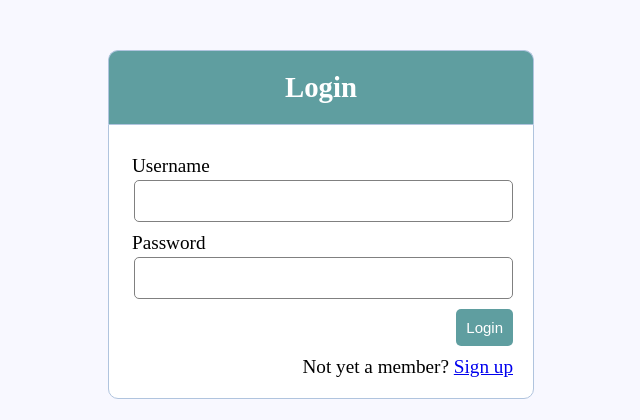
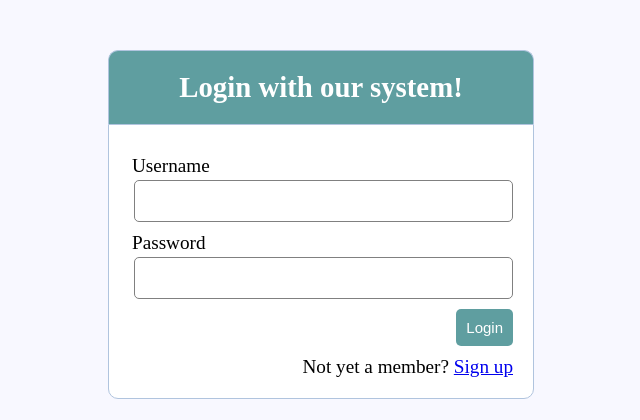
Before and after one commit to Rvithushan/WebPro, a PHP site: page /login.php in a window 1280 px wide. Shown: the top 420 px of the page, without its empty margins (319-959 px from the left). Run offline with PHP 8.4, Linux system fonts and the light colour scheme.

Commit message:
Update login.php

```diff
--- a/login.php
+++ b/login.php
@@ -7,7 +7,7 @@
 </head>
 <body>
   <div class="header">
-  	<h2>Login</h2>
+  	<h2>Login with our system!</h2>
   </div>
 
   <form method="post" action="login.php">
```
